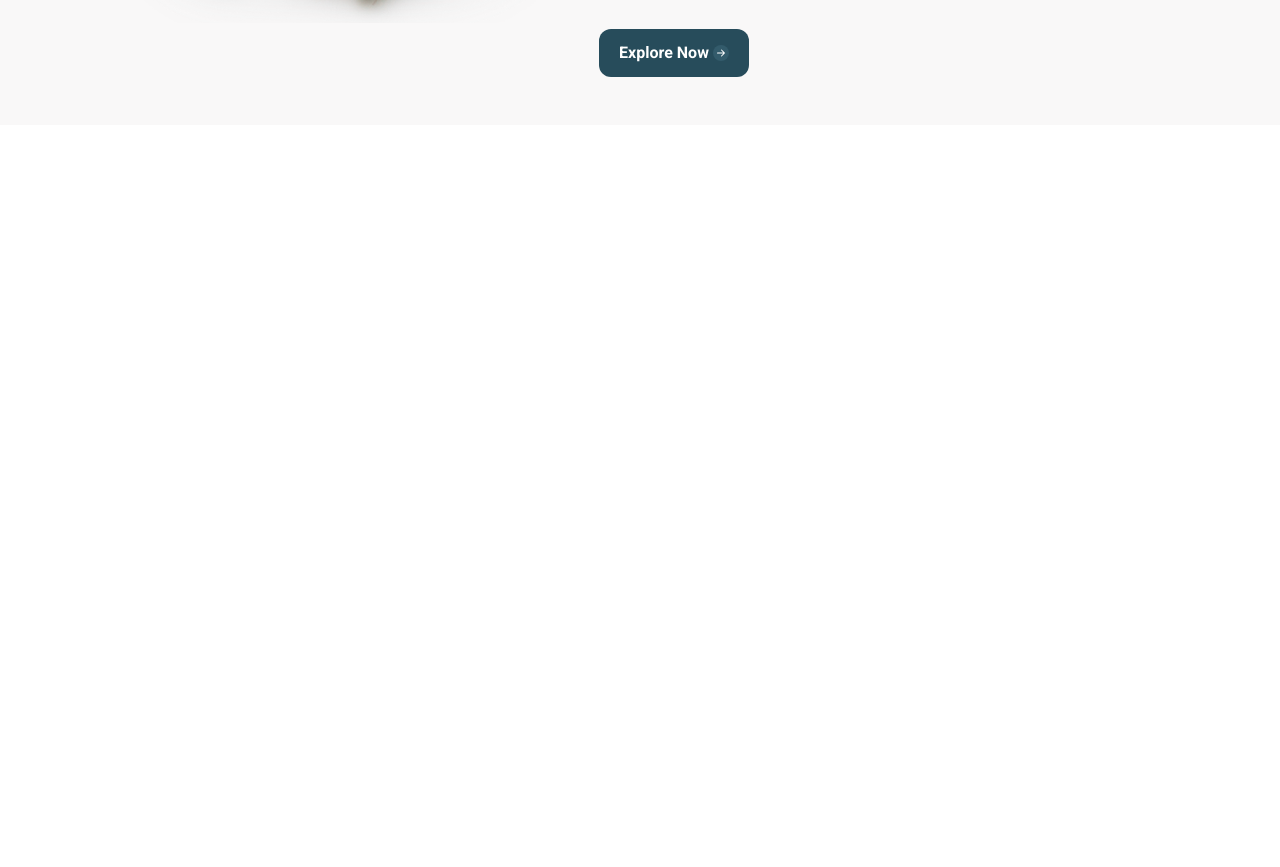
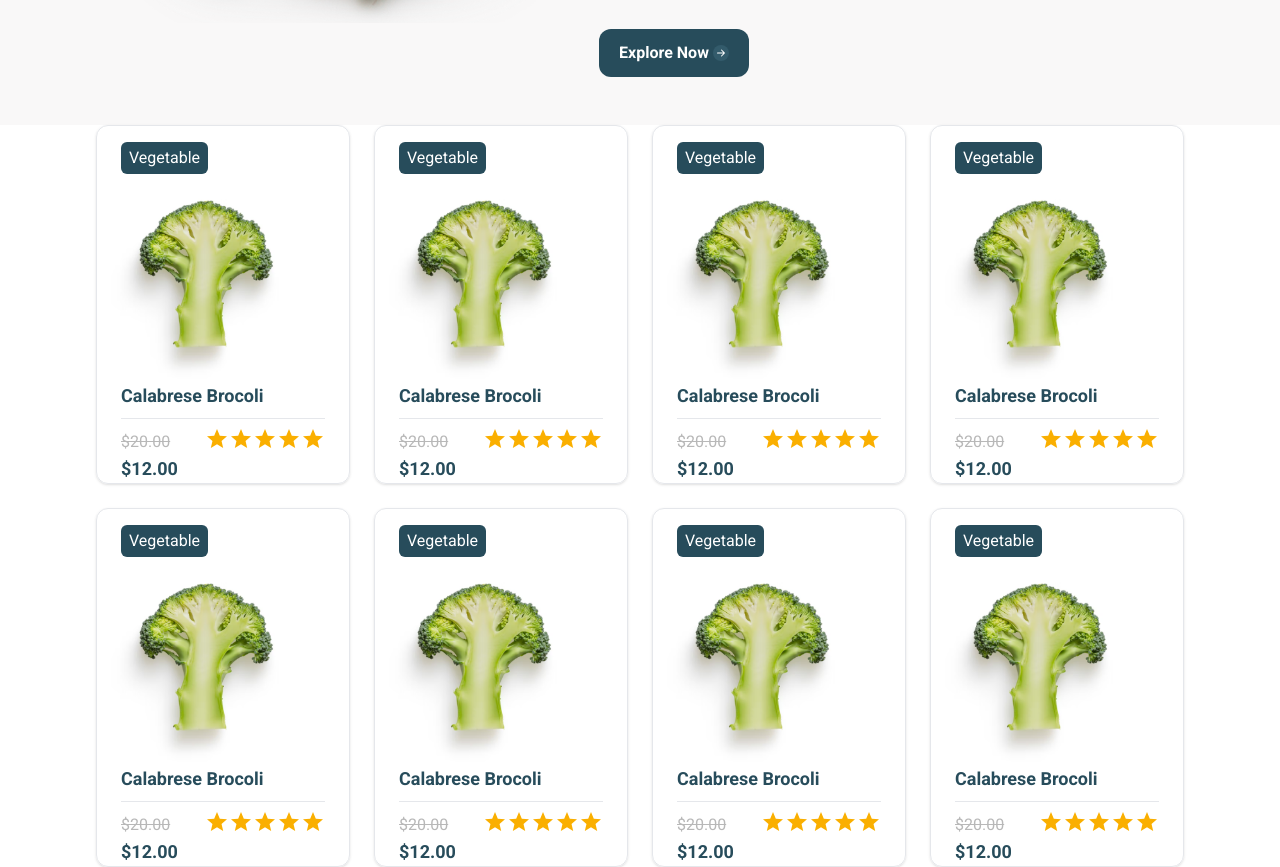
Before and after one commit to Jobayer98/OrganicShop, a React (Vite) app: page / in a window 1280 px wide. Shown: the part 1589-2456 px from the top of the page. Before the commit the page ends 1714 px from the top, so only its background shows below. Built offline with nearby package versions, Linux system fonts and the light colour scheme.

Commit message:
add product section

```diff
--- a/src/App.jsx
+++ b/src/App.jsx
@@ -2,6 +2,7 @@ import Header from "./components/Shared/Header/Header";
 import About from "./pages/Home/AboutUs/About";
 import Banner from "./pages/Home/Banner/Banner";
 import Offer from "./pages/Home/Offer/Offer";
+import Product from "./pages/Product/Product";
 
 const App = () => {
   return (
@@ -10,6 +11,7 @@ const App = () => {
       <Banner />
       <Offer />
       <About />
+      <Product />
     </div>
   );
 };
--- /dev/null
+++ b/src/components/UI/Card/Card.jsx
@@ -0,0 +1,33 @@
+import { Rating } from "@mui/material";
+
+const Card = ({ label, img, title, price }) => {
+  return (
+    <div className="border shadow rounded-xl">
+      <p className="bg-[#274c5b] text-white text-center rounded-md w-fit px-2 py-1 mt-4 ml-6">
+        {label}
+      </p>
+      <figure>
+        <img className="h-52" src={img} alt={title} />
+      </figure>
+      <div className="text-lg font-bold px-6">
+        <h3 className="mb-2">{title}</h3>
+        <hr />
+        <div className="mt-2 flex justify-between">
+          <p>
+            <span>
+              <strike className="text-[#B8B8B8] text-base font-normal">
+                $20.00
+              </strike>
+            </span>{" "}
+            ${price}
+          </p>
+          <p>
+            <Rating name="read-only" value={5} readOnly />
+          </p>
+        </div>
+      </div>
+    </div>
+  );
+};
+
+export default Card;
--- /dev/null
+++ b/src/pages/Product/Product.jsx
@@ -0,0 +1,21 @@
+import Card from "../../components/UI/Card/Card";
+import img from "../../assets/Home/Product/pdc1.png";
+
+const Product = () => {
+  const array = [1, 2, 3, 4, 5, 6, 7, 8];
+  return (
+    <div className="grid grid-cols-4 gap-6 mx-24">
+      {array.map((item) => (
+        <Card
+          key={item}
+          img={img}
+          label={"Vegetable"}
+          title={"Calabrese Brocoli"}
+          price={"12.00"}
+        />
+      ))}
+    </div>
+  );
+};
+
+export default Product;
```
